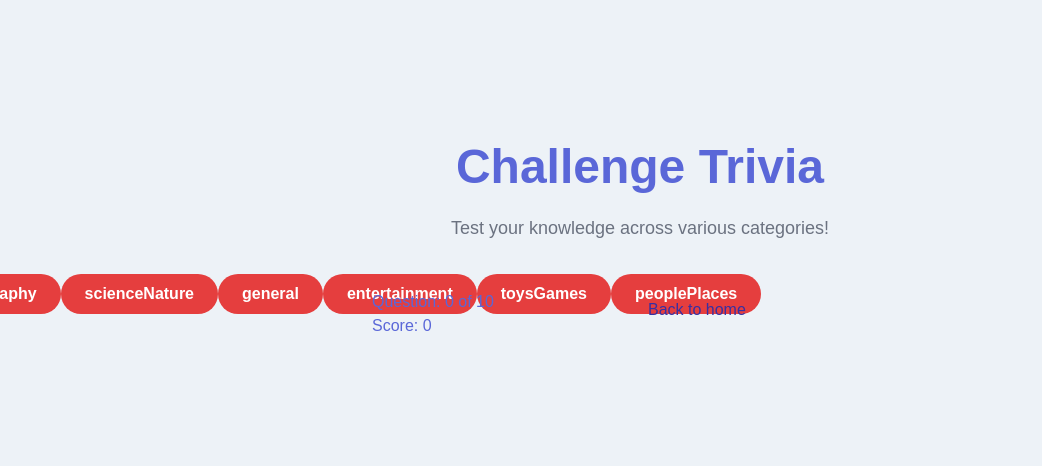
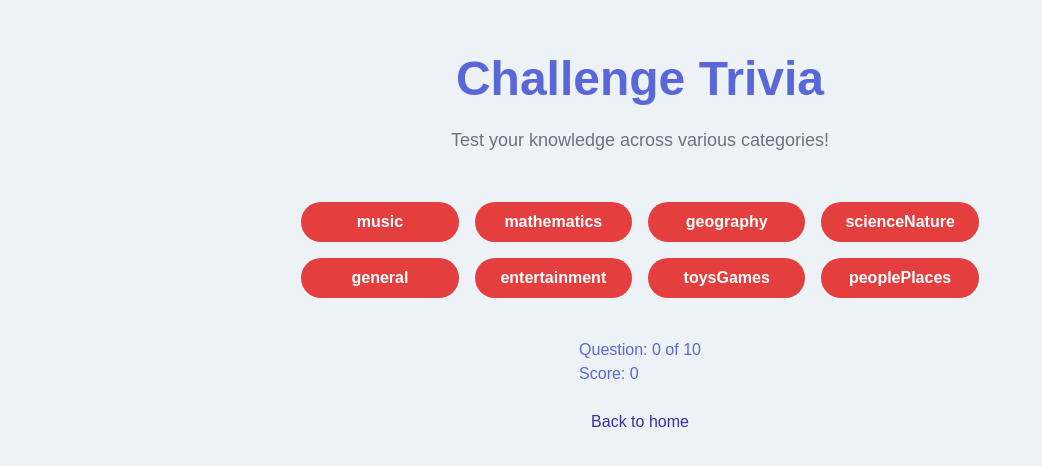
Before and after one commit to adam-knight1/BoredomBusterFrontEnd, a Next.js app: page /trivia-data in a window 1280 px wide. Shown: the part 148-614 px from the top of the page, without its empty margins (0-1042 px from the left). Built offline with nearby package versions, Linux system fonts and the light colour scheme.

Commit message:
Corrected trivia category set up to use grid

```diff
--- a/components/TriviaGame.tsx
+++ b/components/TriviaGame.tsx
@@ -67,9 +67,9 @@ const TriviaGame = () => {
   };
 
   return (
+    <div className="container mx-auto p-4 flex flex-col items-center">
     <div className="grid grid-cols-2 md:grid-cols-4 gap-4 justify-center mb-6">
       {/* category selection buttons */}
-      <div className="flex justify-center mb-6">
         {categories.map((category) => (
           <button key={category} onClick={() => handleCategorySelect(category)}
             className="btn bg-accent hover:bg-red-700 text-white font-semibold rounded-full py-2 px-6">
```
